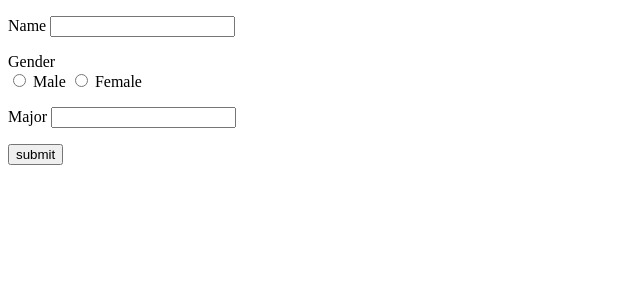
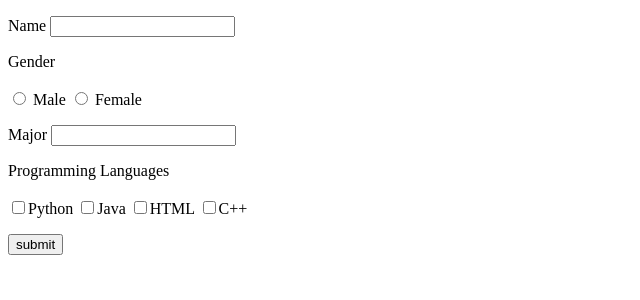
Before and after one commit to RohSungKyun/2022-2-OSSPrac-Opsop-12, a Flask app: page / in a window 1280 px wide. Shown: the top 300 px of the page, without its empty margins (0-640 px from the left). Run offline with Flask 2, Linux system fonts and the light colour scheme.

Commit message:
ADD : add language input code

```diff
--- a/TeamHw_3_Code/main.py
+++ b/TeamHw_3_Code/main.py
@@ -12,10 +12,15 @@ def result():
       result['Name'] = request.form.get('Name')
 
       # 학번
-      result['Gender'] = request.form.get('Gender')# 성별
-      result['Major']=request.form.get('Major') # 학과
 
-      # 프로그래밍 언어 -> hint) ','.join(list명)을 사용하면 list 안에 있는 항목들이 ','로 나누어져 출력됨.
+      # 성별
+      result['Gender'] = request.form.get('Gender')
+
+      # 학과
+      result['Major']=request.form.get('Major')
+
+      # 프로그래밍 언어
+      result['languages'] = ', '.join(request.form.getlist('chkbox'))
 
       return render_template("result.html",result = result)
 
--- a/TeamHw_3_Code/templates/input_info.html
+++ b/TeamHw_3_Code/templates/input_info.html
@@ -5,14 +5,23 @@
       <form action = "/result" method = "POST">
          <p>Name <input type = "text" name = "Name" /></p>
          <!-- 학번 -->
+
+         <!-- 성별 -->
          <p>
-            Gender<br>
+            Gender<br><br>
             <input type="radio" name="Gender" value="Male"> Male
-            <input type="radio" name="Gender" value="Female"> Female<!-- 성별 -->
+            <input type="radio" name="Gender" value="Female"> Female
          </p>
+         <!-- 학과 -->
+         <p>Major <input type="text"  name ="Major"/></p>
 
-         <p>Major <input type="text"  name ="Major"/></p>  <!--학과입력-->
          <!-- 프로그래밍 언어 -->
+         <p>
+         Programming Languages<br><br>
+         <input type = 'checkbox' name = 'chkbox' value="Python" />Python
+         <input type = 'checkbox' name = 'chkbox'  value="Java"/>Java
+         <input type = 'checkbox' name = 'chkbox'  value="HTML"/>HTML
+         <input type = 'checkbox' name = 'chkbox'  value="C++"/>C++</p>
          <p><input type = "submit" value = "submit" /></p>
       </form>
 
```
